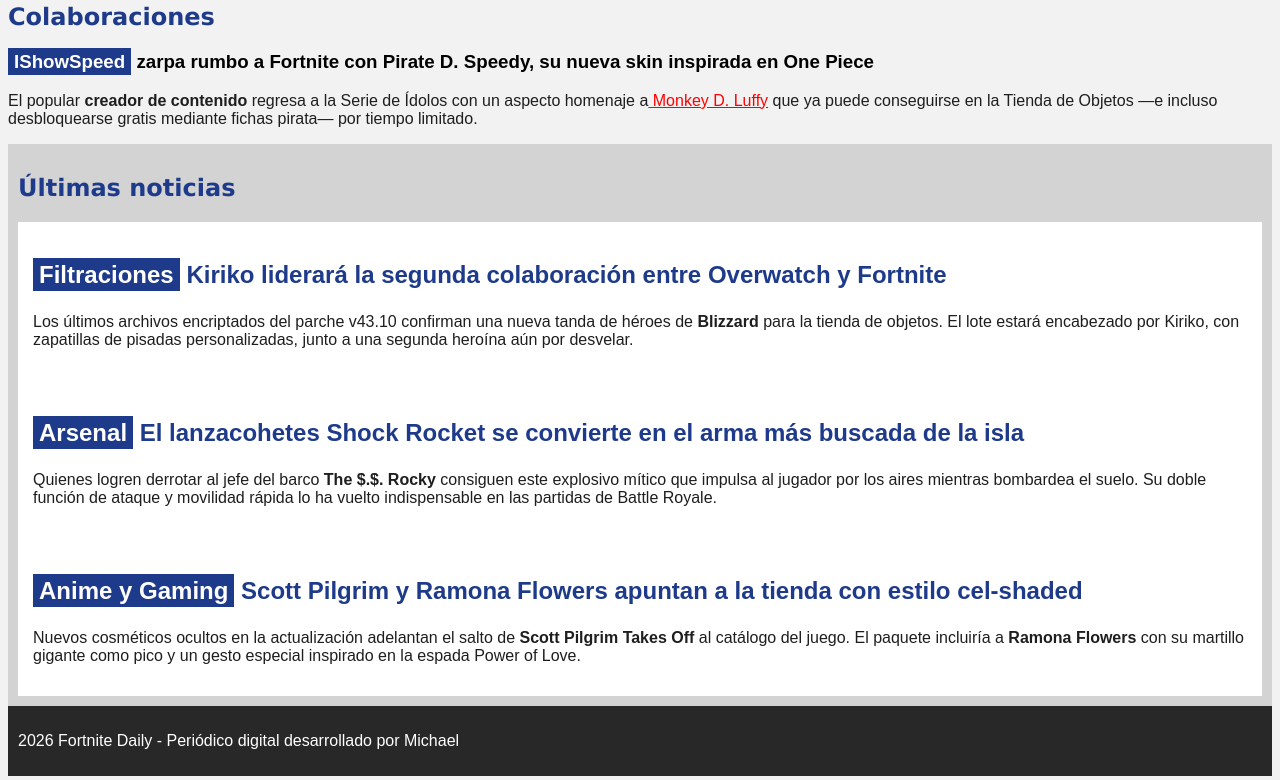
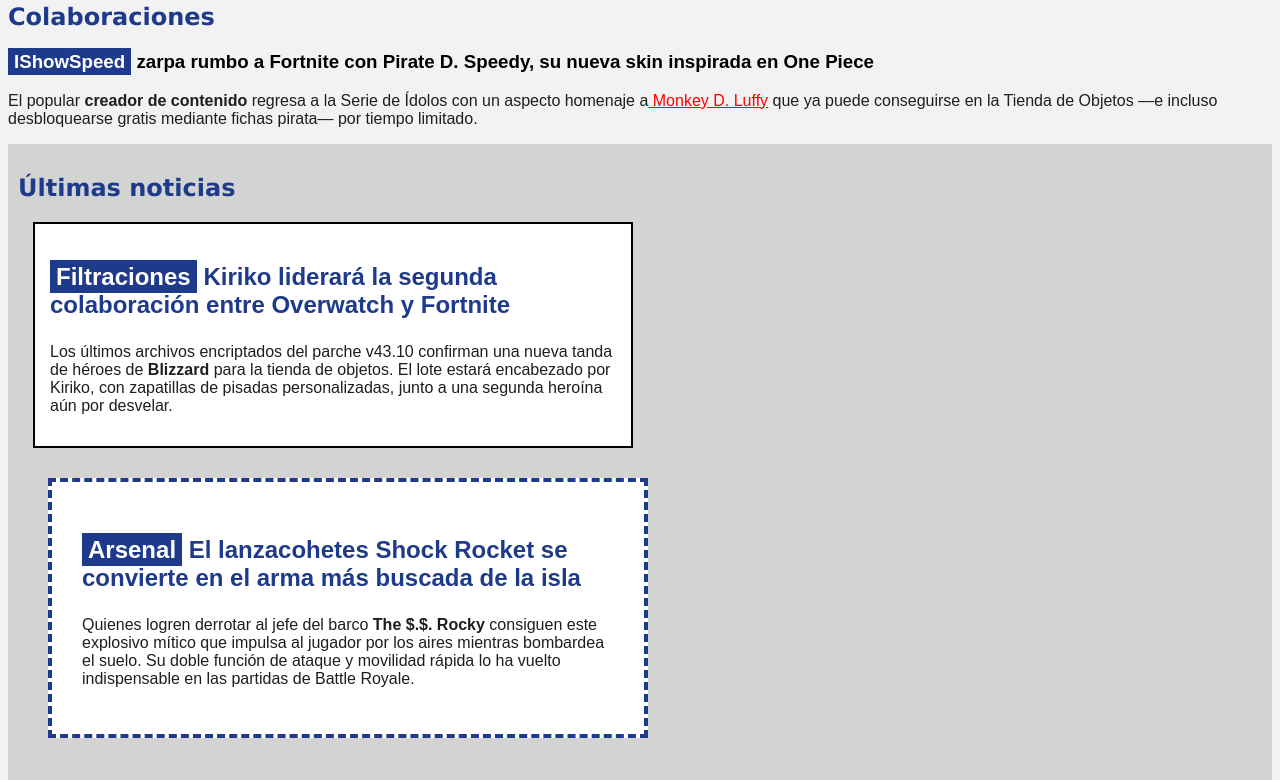
Before and after one commit to Maikellst/practicacss, a plain HTML site: page index.html in a window 1280 px wide. Shown: the part 569-1349 px from the top of the page. Drawn offline with Linux system fonts and the light colour scheme.

Commit message:
11. aplicar CSS Box Model

```diff
--- a/index.html
+++ b/index.html
@@ -35,17 +35,17 @@
     <div id="noticias">
         <h2>Últimas noticias</h2>
 
-        <div class="noticia">
+        <div class="noticia caja-1">
             <h3><span class="categoria">Filtraciones</span> Kiriko liderará la segunda colaboración entre Overwatch y Fortnite</h3>
             <p>Los últimos archivos encriptados del parche v43.10 confirman una nueva tanda de héroes de<strong> Blizzard</strong> para la tienda de objetos. El lote estará encabezado por Kiriko, con zapatillas de pisadas personalizadas, junto a una segunda heroína aún por desvelar.</p>
         </div>
 
-        <div class="noticia">
+        <div class="noticia caja-2">
             <h3><span class="categoria">Arsenal</span> El lanzacohetes Shock Rocket se convierte en el arma más buscada de la isla</h3>
             <p>Quienes logren derrotar al jefe del barco<strong> The $.$. Rocky</strong> consiguen este explosivo mítico que impulsa al jugador por los aires mientras bombardea el suelo. Su doble función de ataque y movilidad rápida lo ha vuelto indispensable en las partidas de Battle Royale.</p>
         </div>
 
-        <div class="noticia">
+        <div class="noticia caja-3">
             <h3><span class="categoria">Anime y Gaming</span> Scott Pilgrim y Ramona Flowers apuntan a la tienda con estilo cel-shaded</h3>
             <p>Nuevos cosméticos ocultos en la actualización adelantan el salto de<strong> Scott Pilgrim Takes Off</strong> al catálogo del juego. El paquete incluiría a<strong> Ramona Flowers</strong> con su martillo gigante como pico y un gesto especial inspirado en la espada Power of Love.</p>
         </div>
--- a/styles.css
+++ b/styles.css
@@ -1,3 +1,6 @@
+* {
+    box-sizing: border-box;
+}
 body {
     background-color: #f2f2f2;
     font-family: Arial, sans-serif;
@@ -8,7 +11,25 @@ p {
 }
 .noticia {
     background-color: white;
+    width: 600px;
+    padding: 20px;
+    border: 2px solid black;
+    margin: 15px;
+}
+.caja-1 {
     padding: 15px;
+    border: 2px solid black;
+    margin: 15px;
+}
+.caja-2 {
+    padding: 30px;
+    border: 4px dashed #1e3a8a;
+    margin: 30px;
+}
+.caja-3 {
+    padding: 10px;
+    border: 5px solid red;
+    margin: 45px;
 }
 #noticias {
     background-color: lightgray;
```
